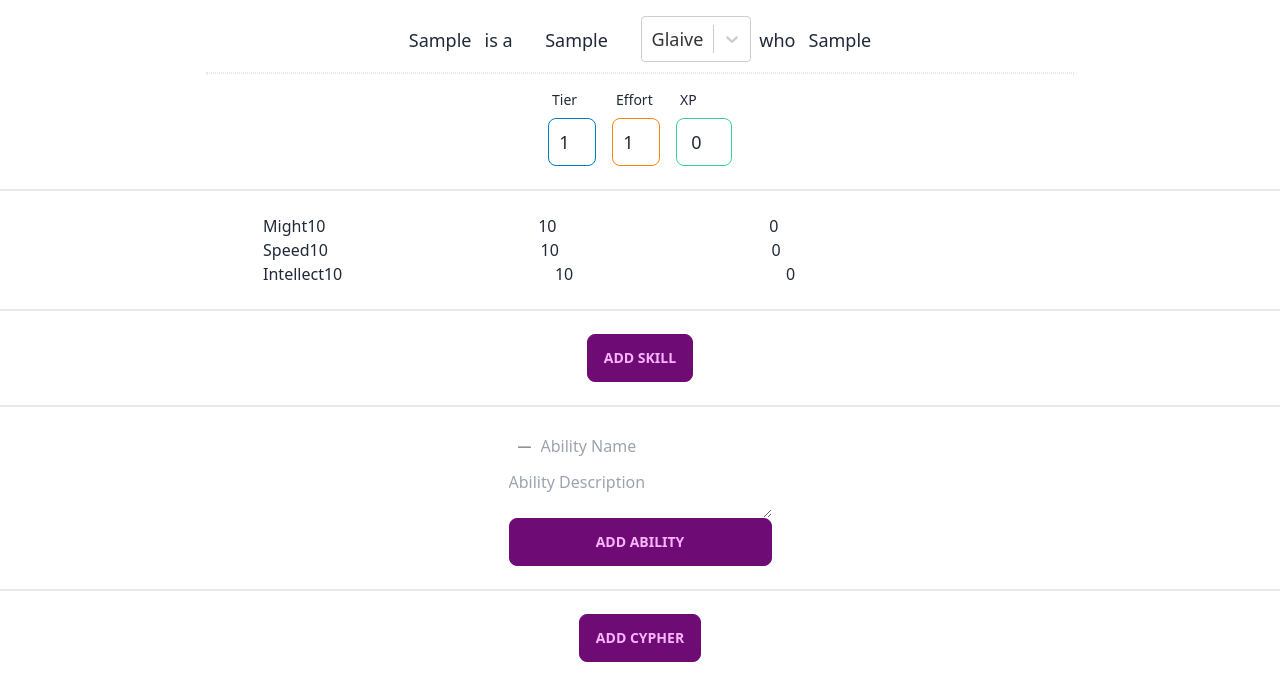
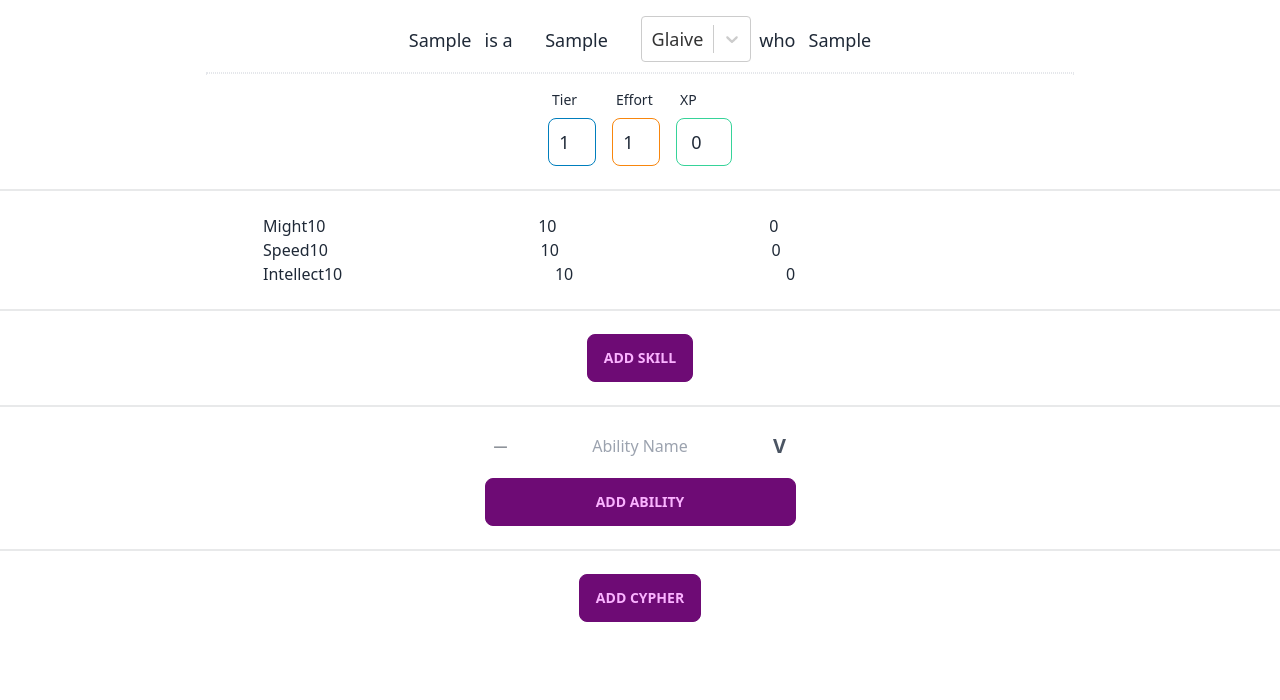
Before and after one commit to Aurenos/numenera-web-character-sheet, a React (Vite) app: page / in a window 1280 px wide. Both pictures are taken after typing "Sample", "Sample", "Sample", "Sample" into the empty fields and a click on the button "ADD ABILITY". Shown: the top 700 px of the page. Built offline with nearby package versions, Linux system fonts and the light colour scheme.

Commit message:
updated abilities control to have collapsible desc

```diff
--- a/src/components/SpecialAbility/SpecialAbilityControl.tsx
+++ b/src/components/SpecialAbility/SpecialAbilityControl.tsx
@@ -1,4 +1,4 @@
-import React from "react";
+import React, { useState } from "react";
 import { SpecialAbility } from "../../lib/characterSheet";
 import { Action } from "../../lib/reducer";
 
@@ -8,10 +8,11 @@
 }
 
 const SpecialAbilityControl = (props: SpecialAbilityControlProps) => {
+  const [descVisible, setDescVisible] = useState<boolean>(false);
   const { dispatch, ability } = props;
   return (
-    <div className='flex flex-col'>
-      <div className='flex flex-row mb-2'>
+    <div className='flex flex-col mb-2'>
+      <div className='flex flex-row mb-2 space-x-2'>
         <div className='tooltip tooltip-left' data-tip='Delete'>
           <button
             className='btn btn-sm btn-square btn-ghost opacity-50 rounded-none hover:opacity-100 hover:btn-error '
@@ -21,6 +22,7 @@
           </button>
         </div>
         <input
+          className='text-center'
           type='text'
           placeholder='Ability Name'
           value={ability.name}
@@ -32,8 +34,19 @@
             })
           }
         />
+        <button
+          className='btn btn-sm btn-square btn-ghost text-xl text-gray-600'
+          onClick={() => setDescVisible(!descVisible)}
+        >
+          {descVisible ? "^" : "v"}
+        </button>
       </div>
+      <div
+        className={`collapse collapse-${descVisible ? "open" : "close"} w-full`}
+      >
+        <div className='flex collapse-content'>
           <textarea
+            className='textarea p-1 w-full rounded-none'
             placeholder='Ability Description'
             value={ability.description}
             onChange={evt =>
@@ -45,6 +58,8 @@
             }
           />
         </div>
+      </div>
+    </div>
   );
 };
 
```
Lines whose indentation alone changed are shown as unchanged.
